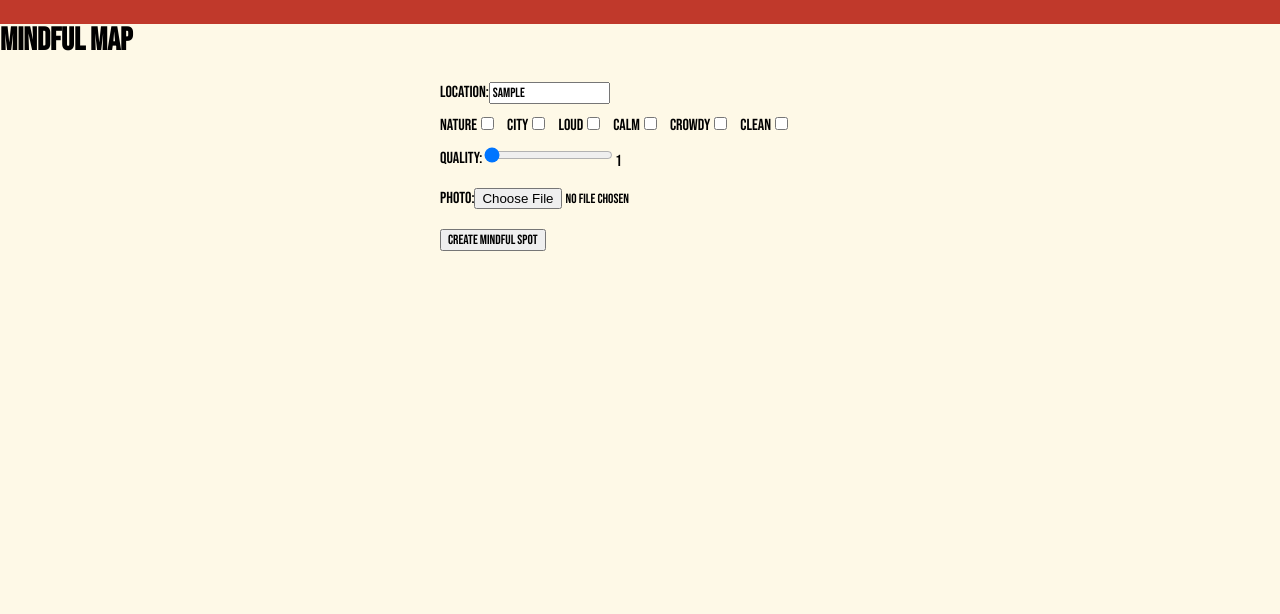
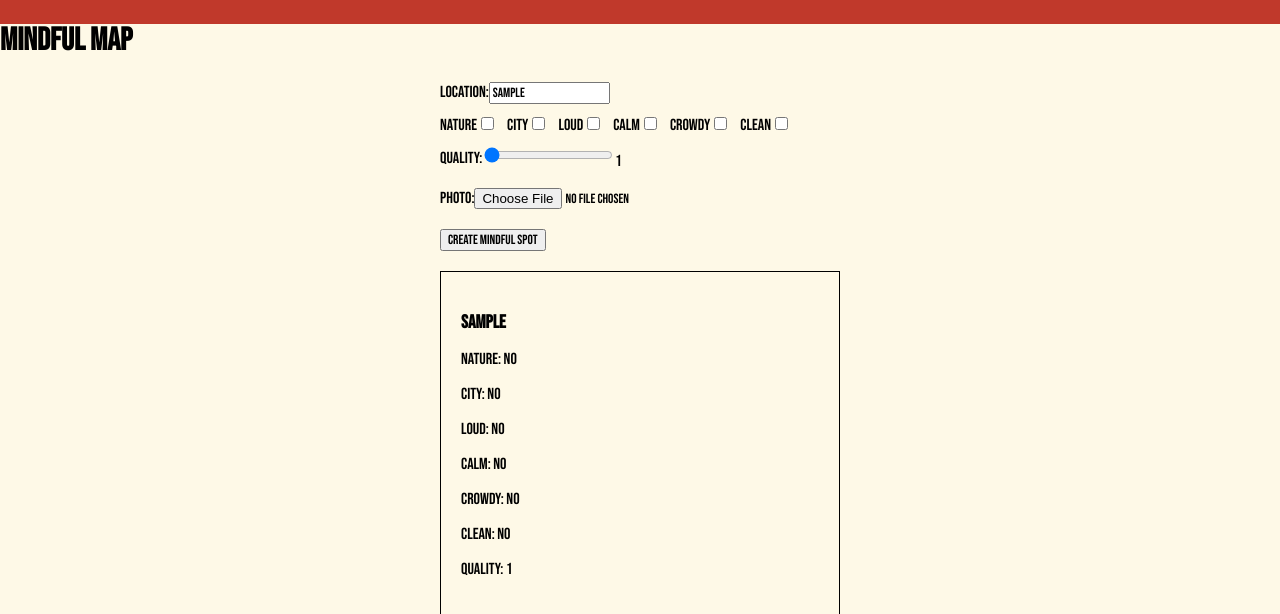
Before and after one commit to benkutdev/mindfulmap, a Next.js app: page / in a window 1280 px wide. Both pictures are taken after typing "Sample" into the empty fields and a click on the button "Create Mindful Spot". Shown: the top 614 px of the page. Built offline with nearby package versions, Linux system fonts and the light colour scheme.

Commit message:
add-local-storage

```diff
--- a/components/Form/Form.js
+++ b/components/Form/Form.js
@@ -1,5 +1,6 @@
-import React, { useState } from "react";
+import React, { useState, useEffect } from "react";
 import styled from "styled-components";
+import LocationCard from "../LocationCard/LocationCard";
 
 const FormContainer = styled.div`
   max-width: 400px;
@@ -46,6 +47,15 @@ export default function MindfulForm() {
     quality: 1,
     photo: null
   });
+  const [submitted, setSubmitted] = useState(false);
+
+  useEffect(() => {
+    const savedState = JSON.parse(localStorage.getItem('locationData'));
+    if (savedState) {
+      setFormState(savedState);
+      setSubmitted(true);
+    }
+  }, []);
 
   const handleCheckboxChange = (field) => (e) => {
     setFormState({ ...formState, [field]: e.target.checked });
@@ -68,8 +78,8 @@ export default function MindfulForm() {
 
   const handleSubmit = (e) => {
     e.preventDefault();
-    // Handle form submission logic here
-    console.log("Form submitted");
+    localStorage.setItem('locationData', JSON.stringify(formState));
+    setSubmitted(true);
   };
 
   return (
@@ -161,6 +171,7 @@ export default function MindfulForm() {
           <button type="submit">Create Mindful Spot</button>
         </div>
       </StyledForm>
+      {submitted && <LocationCard {...formState} />}
     </FormContainer>
   );
 }
--- a/components/LocationCard/LocationCard.js
+++ b/components/LocationCard/LocationCard.js
@@ -1,11 +1,40 @@
-import React, { useState } from "react";
+import React from 'react';
+import styled from 'styled-components';
 
-export default function Card({ locationName, categories, quality }) {
+const CardContainer = styled.div`
+  border: 1px solid black;
+  padding: 20px;
+  margin-top: 20px;
+`;
+
+const CardTitle = styled.h3`
+  margin-bottom: 10px;
+`;
+
+const Image = styled.img`
+  width: 50%;
+  height: auto;
+`;
+
+const LocationCard = ({ location, nature, city, loud, calm, crowdy, clean, quality, photo }) => {
+  let imageUrl = null;
+  if (photo) {
+    imageUrl = URL.createObjectURL(photo);
+  }
+
   return (
-    <div className="card">
-      <h2>{locationName}</h2>
-      <p>Categories: {categories.join(", ")}</p>
+    <CardContainer>
+      <CardTitle>{location}</CardTitle>
+      {imageUrl && <Image src={imageUrl} alt={location} />}
+      <p>Nature: {nature ? 'Yes' : 'No'}</p>
+      <p>City: {city ? 'Yes' : 'No'}</p>
+      <p>Loud: {loud ? 'Yes' : 'No'}</p>
+      <p>Calm: {calm ? 'Yes' : 'No'}</p>
+      <p>Crowdy: {crowdy ? 'Yes' : 'No'}</p>
+      <p>Clean: {clean ? 'Yes' : 'No'}</p>
       <p>Quality: {quality}</p>
-    </div>
+    </CardContainer>
   );
 }
+
+export default LocationCard;
```
